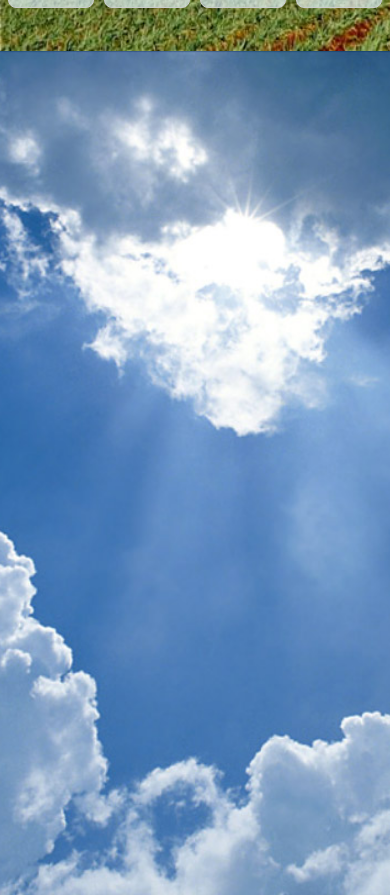
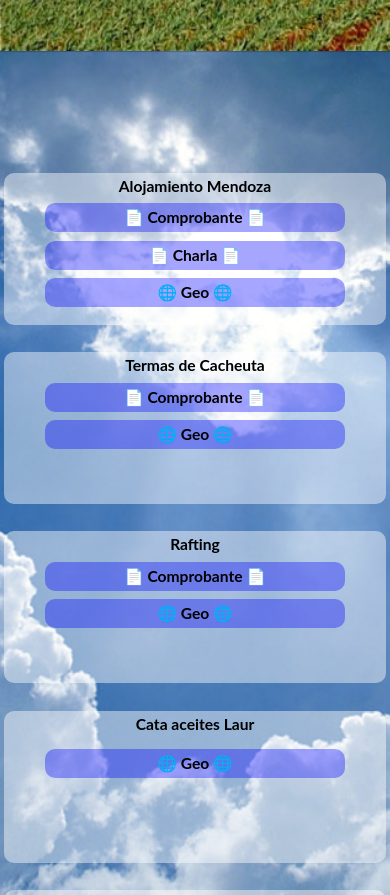
Before and after one commit to MauricioBuda/Mendoza, a website built with Vite: page index.html in a window 390 px wide. Shown: the part 1637-2532 px from the top of the page. Built offline with nearby package versions, Linux system fonts and the light colour scheme.

Commit message:
Agregando cards a comprobantes. Falta css mobile

```diff
--- a/index.html
+++ b/index.html
@@ -18,7 +18,7 @@
 
 
 
-    <title> Mendoza ♥ </title>
+    <title> Mendoza 2025 ♥ </title>
   </head>
   <body>
 
@@ -55,7 +55,7 @@
                 <a href="#comprobantes"> Comprobantes <br> y direcciones  </a>
               </li>
               <li>
-                <a id="fotos" href="#fotos"> Fotos </a>
+                <a id="fotos" target="_blank" href="https://drive.google.com/drive/folders/1_KO-IfuLh39s2EZRHrk-MACcGlwdL0sm?usp=drive_link"> Fotos </a>
               </li>
 
             </ul>
@@ -178,11 +178,6 @@
 
 
 
-<!-- SECCION CALENDARIO  -->
-
-
-
-
 </section>
 
 <!-- SECCION CALENDARIO ↑ -->
@@ -200,7 +195,57 @@
 
 <section id="comprobantes" class="section-comprobantes">
 
+  <div class="div-comprobantes">
 
+     <div class="card">
+      <a target="_blank" href="https://www.booking.com/hotel/ar/el-mirador-valle-del-sol-potrerillos.es.html?aid=397594&label=gog235jc-10CAEoggI46AdILFgDaAyIAQGYATO4ARfIAQzYAQPoAQH4AQGIAgGoAgG4AvPK68YGwAIB0gIkYjMyNTIyNmMtYzNhYy00MTkzLTkwZWEtNTVjOTM1NjJkY2Nh2AIB4AIB&sid=44bc169715632e092d11a2e47e811c00&age=0&checkin=2025-12-05&checkout=2025-12-06&dest_id=-1008500&dest_type=city&dist=0&group_adults=2&group_children=0&hapos=1&hpos=1&no_rooms=1&req_adults=2&req_children=0&room1=A%2CA&sb_price_type=total&soh=1&sr_order=popularity&srepoch=1759176605&srpvid=26dd8dc9c5930072&type=total&ucfs=1&#no_availability_msg"> Alojamiento Mendoza </a>
+      <div class="detalle-card">
+        <a target="_blank" href="./public/img/Comprobantes/Comprobante AlojamientoMendoza.jpeg"> 📄 Comprobante 📄 </a>
+        <a target="_blank" href="./public/img/Comprobantes/CharlaAlojamientoMendoza.jpeg"> 📄 Charla 📄 </a>
+        <a href="https://maps.app.goo.gl/HzZWcd6qtpesMcaV9" target="_blank"> 🌐 Geo 🌐 </a>
+      </div>
+    </div>
+
+    <div class="card">
+      <a target="_blank" href="https://termascacheuta.com/"> Termas de Cacheuta </a>
+      <div class="detalle-card">
+        <a target="_blank" href="./public/img/Comprobantes/ComprobanteTermas.jpg"> 📄 Comprobante 📄 </a>
+        <a href="https://maps.app.goo.gl/1YwQkCnVLFWosPNP8?g_st=am" target="_blank"> 🌐 Geo 🌐 </a>
+      </div>
+    </div>
+
+    <div class="card">
+      <a target="_blank" href="https://argentinarafting.com/"> Rafting </a>
+      <div class="detalle-card">
+        <a target="_blank" href="./public/img/Comprobantes/Comprobante_Rafting.pdf"> 📄 Comprobante 📄 </a>
+        <a href="https://goo.gl/maps/Fj7aDKJgCeSA1ccQ7" target="_blank"> 🌐 Geo 🌐 </a>
+      </div>
+    </div>
+
+    <div class="card">
+      <h2> <a target="_blank" href="https://laur.ar/"> Cata aceites Laur </a></h2>
+      <div class="detalle-card">
+        <a target="_blank" href="https://maps.app.goo.gl/M6fFAKszzKMwyuaYA?g_st=am"> 🌐 Geo  🌐 </a>
+      </div>
+    </div>
+
+    <div class="card">
+      <h2> <a target="_blank" href="https://www.booking.com/hotel/ar/comfortable-apartment-with-a-garage.es.html?aid=397594&label=gog235jc-10CAEoggI46AdILFgDaAyIAQGYATO4ARfIAQzYAQPoAQH4AQGIAgGoAgG4AvPK68YGwAIB0gIkYjMyNTIyNmMtYzNhYy00MTkzLTkwZWEtNTVjOTM1NjJkY2Nh2AIB4AIB&sid=44bc169715632e092d11a2e47e811c00&all_sr_blocks=1413534701_413781596_2_0_0&checkin=2025-12-05&checkout=2025-12-06&dest_id=-1019052&dest_type=city&dist=0&group_adults=2&group_children=0&hapos=1&highlighted_blocks=1413534701_413781596_2_0_0&hpos=1&matching_block_id=1413534701_413781596_2_0_0&no_rooms=1&req_adults=2&req_children=0&room1=A%2CA&sb_price_type=total&sr_order=popularity&sr_pri_blocks=1413534701_413781596_2_0_0__4037&srepoch=1759176533&srpvid=f9b98da78415014e&type=total&ucfs=1&chal_t=1759176682913&force_referer=https%3A%2F%2Fwww.google.com%2F"> Alojamiento Mercedes (ida) </a></h2>
+      <div class="detalle-card">
+        <a target="_blank" href="https://maps.app.goo.gl/9FCTb3fTH2SUFLyL6?g_st=am"> 🌐 Geo  🌐 </a>
+      </div>
+    </div>
+
+        <div class="card">
+      <h2> <a target="_blank" href="https://www.booking.com/hotel/ar/nomade-habitacion.es.html?aid=397594&label=gog235jc-10CAEoggI46AdILFgDaAyIAQGYATO4ARfIAQzYAQPoAQH4AQGIAgGoAgG4AvPK68YGwAIB0gIkYjMyNTIyNmMtYzNhYy00MTkzLTkwZWEtNTVjOTM1NjJkY2Nh2AIB4AIB&sid=44bc169715632e092d11a2e47e811c00&age=0&checkin=2025-12-05&checkout=2025-12-06&dest_id=-1011152&dest_type=city&dist=0&group_adults=2&group_children=0&hapos=1&hpos=1&no_rooms=1&req_adults=2&req_children=0&room1=A%2CA&sb_price_type=total&soh=1&sr_order=popularity&srepoch=1759176658&srpvid=c8268de62cc40315&type=total&ucfs=1&#no_availability_msg"> Alojamiento Rufino (vuelta) </a></h2>
+      <div class="detalle-card">
+        <a target="_blank" href="https://maps.app.goo.gl/4ySLzBnB7aEWw75T6?g_st=am"> 🌐 Geo  🌐 </a>
+      </div>
+    </div>
+
+
+
+    </div>
 
 </section>
 
--- a/src/css/calendario.css
+++ b/src/css/calendario.css
@@ -151,7 +151,7 @@
 
   .dia {
     width: 22vw;
-    height: 40vh; /* altura fija para cada día */
+    height: 38vh;
     font-size: 14px;
   }
 
--- a/src/css/comprobantes.css
+++ b/src/css/comprobantes.css
@@ -2,9 +2,50 @@
   width: 100vw;
   height: 100vh;
   background-image: url('./../../public/img/Cielo.jpeg');
-  background-position: left center, center center, right center;
+  background-position: center;
   background-repeat: no-repeat;
   background-size: cover;
+
+
+}
+
+.div-comprobantes {
+    display: grid; /* usamos grid en lugar de flex */
+    grid-template-columns: repeat(3, 1fr); /* 4 columnas */
+    grid-template-rows: repeat(2, auto);   /* 2 filas */
+    padding-top: 25vh;
+    gap: 5vw;
+}
+
+.card {
+    background-color: rgba(255, 255, 255, 0.449);
+    border-radius: 10px;
+    margin: 1vw;
+    padding: 1vw;
+    text-align: center;
+}
+
+.card h2, .card a {
+    display: flex;
+    justify-content: center;
+    font-size: 1.8vw;
+    margin-bottom: 3vh;
+    color: black;
+    font-family: lato, sans-serif;
+    font-weight: bold;
+}
+
+.detalle-card div ,
+.detalle-card a {
+    display: flex;
+    justify-content: center;
+    margin: 0 auto 1vw auto;
+    color: black;
+    background-color: rgba(0, 0, 255, 0.348);
+    width: 80%;
+    border-radius: 10px;
+    padding: 5px 0;
+    font-size: 1vw;
 }
 
 
@@ -17,16 +58,23 @@
 
    @media screen and (max-width: 524px) {
 
-.section-comprobantes {
-  width: 100vw;
-  height: 100vh;
+.div-comprobantes {
+    grid-template-columns: repeat(1, 1fr);
+    grid-template-rows: repeat(1, auto);
+    padding-top: 14vh;
+    gap: 5vw;
+}
 
-  /* La primera (ReinaHarry) va al frente, la segunda (Cielo) al fondo */
-  background-image: url('./../../public/img/Cielo.jpeg');
-  background-repeat: no-repeat;
-  background-position: center center;
-  background-size: cover; /* La primera mantiene proporciones, la segunda ocupa todo */
+.card {
+    height: 18vh;
+    justify-content: center;
+}
+
+.card h2, .card a {
+    font-size: 4vw;
+    margin-bottom: 1vh;
 }
 
 
+
    }
```
Also changed, not shown: public/img/Comprobantes/CharlaAlojamientoMendoza.jpeg (added), public/img/Comprobantes/Comprobante AlojamientoMendoza.jpeg (added), public/img/Comprobantes/ComprobanteTermas.jpg (added), 1 other file.
